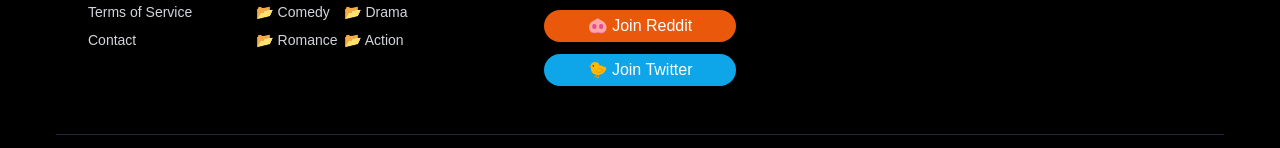
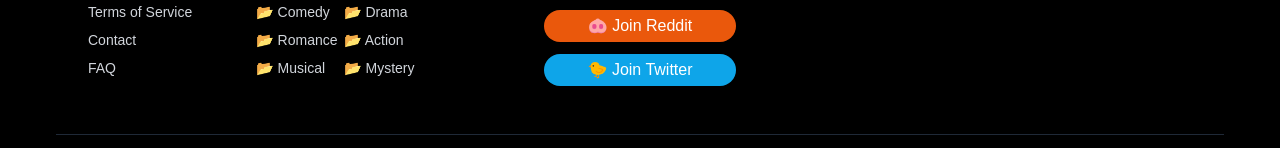
Before and after one commit to dnjstr/MovieApp-Front-End, a React (Vite) app: page / in a window 1280 px wide. Shown: the part 2083-2231 px from the top of the page. Built offline with nearby package versions, Linux system fonts and the light colour scheme.

Commit message:
Footer Minor update

```diff
--- a/src/components/layout/Footer.tsx
+++ b/src/components/layout/Footer.tsx
@@ -17,24 +17,30 @@ const Footer = () => {
                 hover:text-white transition-colors">Terms of Service</a>
                 <a href="/contact" className="block text-sm whitespace-nowrap
                 hover:text-white transition-colors">Contact</a>
+                <a href="/faq" className="block text-sm whitespace-nowrap
+                hover:text-white transition-colors">FAQ</a>
               </div>
             </div>
 
             <div className=" ">
               <h3 className="font-semibold text-white mb-4">Genres</h3>
               <div className="grid grid-cols-2 gap-x-10 gap-y-2 ">
-                <a href="/genre/adult" className="text-sm whitespace-nowrap
+                <a href="/genre" className="text-sm whitespace-nowrap
                 hover:text-orange-400 transition-colors">📂 Adult</a>
-                <a href="/genre/horror" className="text-sm whitespace-nowrap
+                <a href="/genre" className="text-sm whitespace-nowrap
                 hover:text-orange-400 transition-colors">📂 Horror</a>
-                <a href="/genre/comedy" className="text-sm whitespace-nowrap
+                <a href="/genre" className="text-sm whitespace-nowrap
                 hover:text-orange-400 transition-colors">📂 Comedy</a>
-                <a href="/genre/drama" className="text-sm whitespace-nowrap
+                <a href="/genre" className="text-sm whitespace-nowrap
                 hover:text-orange-400 transition-colors">📂 Drama</a>
-                <a href="/genre/romance" className="text-sm whitespace-nowrap
+                <a href="/genre" className="text-sm whitespace-nowrap
                 hover:text-orange-400 transition-colors">📂 Romance</a>
-                <a href="/genre/mystery" className="text-sm whitespace-nowrap
+                <a href="/genre" className="text-sm whitespace-nowrap
                 hover:text-orange-400 transition-colors">📂 Action</a>
+                <a href="/genre" className="text-sm whitespace-nowrap
+                hover:text-orange-400 transition-colors">📂 Musical</a>
+                <a href="/genre" className="text-sm whitespace-nowrap
+                hover:text-orange-400 transition-colors">📂 Mystery</a>
               </div>
             </div>
           </div>
```
